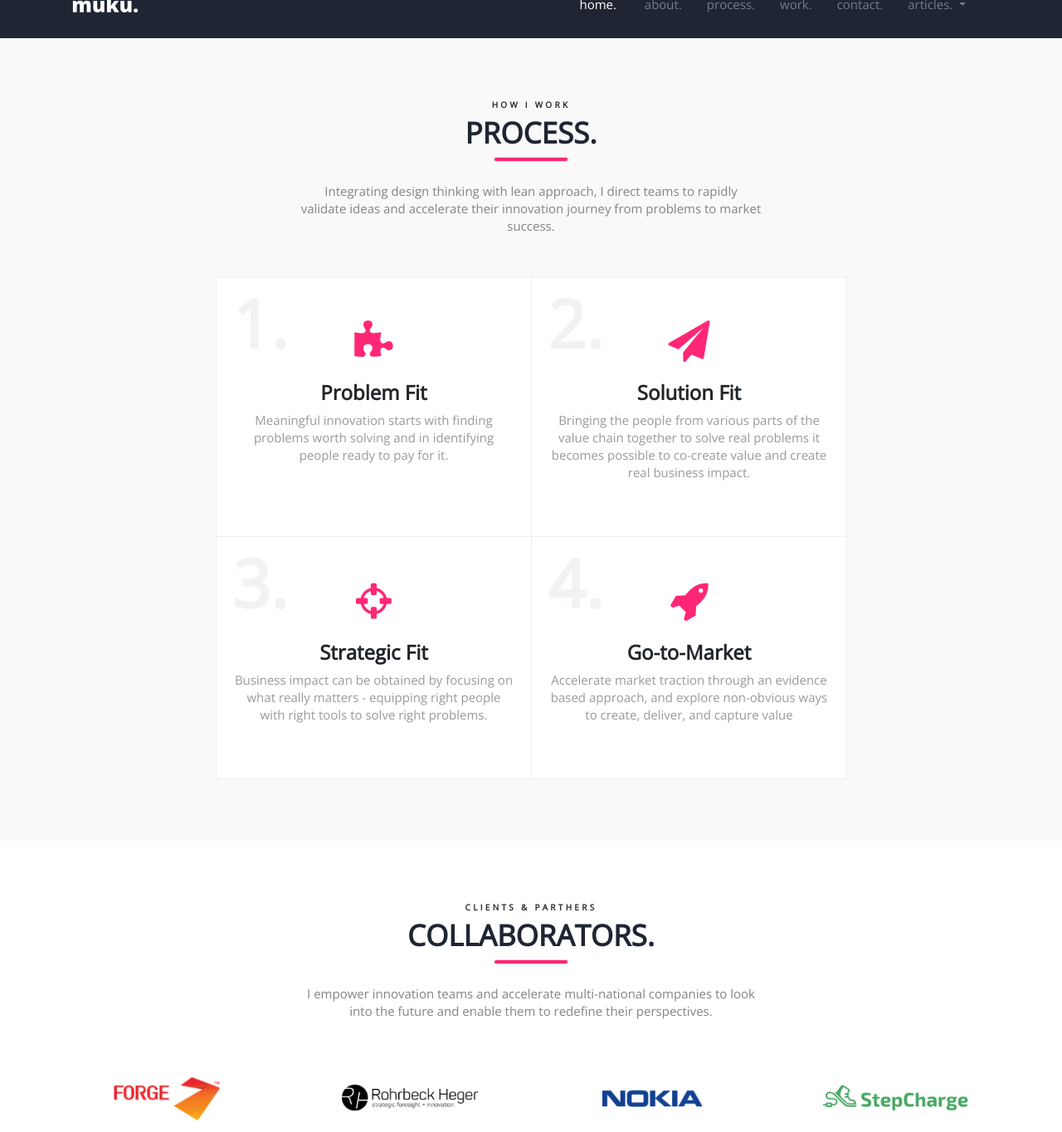
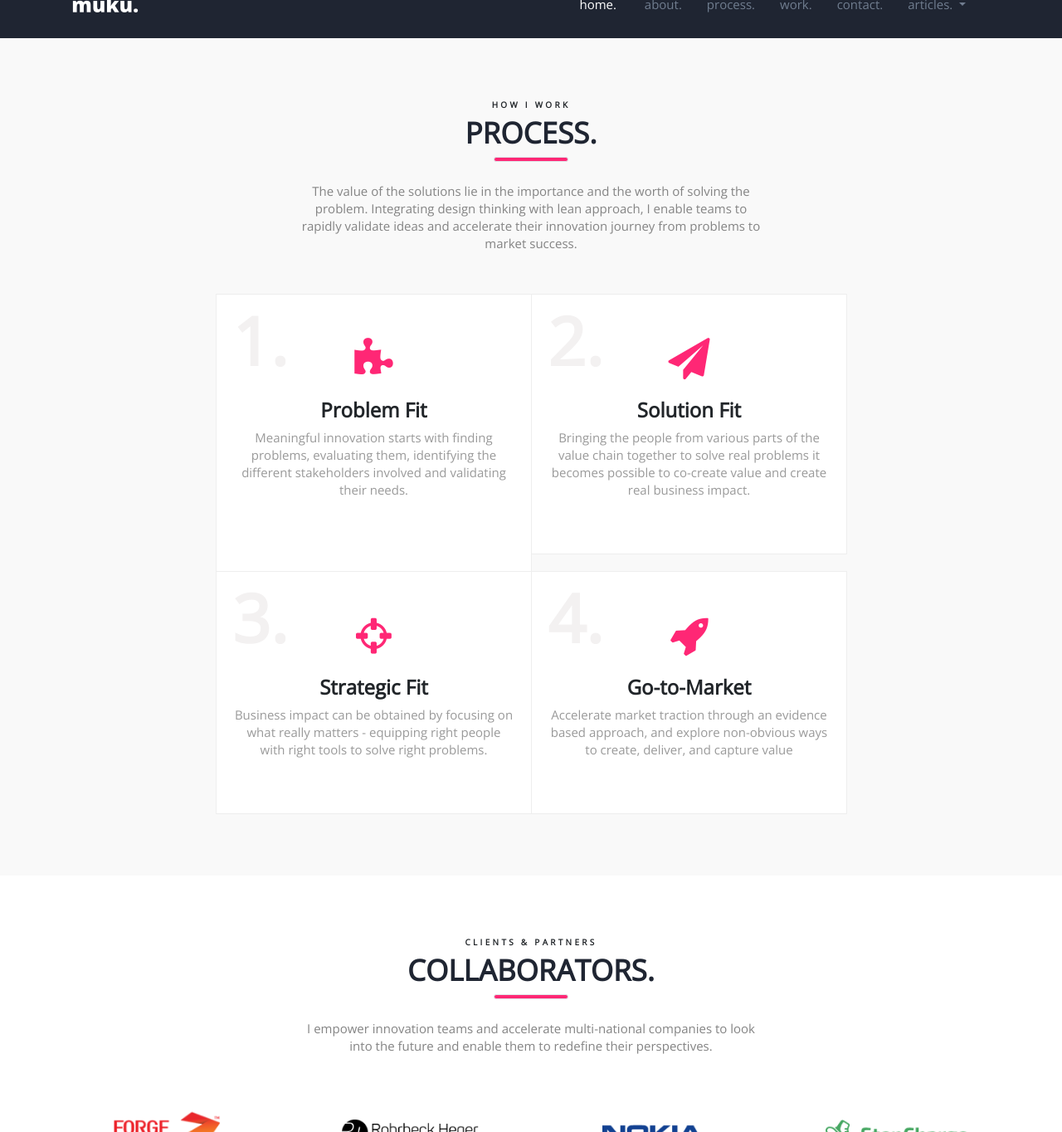
Before and after one commit to mukundkulur/mukundkulur.github.io, a Jekyll site: the page built from index.md, in a window 1280 px wide and 1400 px high, scrolled down 2475 px, cut to the strip 36-1400 px from the top of the window. Shown: the whole strip at 83% size. Built offline with Jekyll 4.4.1, drawn with Linux system fonts in a browser that asks for light colours; nearby versions of some CDN libraries; library files that are not in the unit come from our copies; our own code applies the rules of GitHub Pages for plain Markdown files.

Commit message:
updated maps, text

```diff
--- a/index.md
+++ b/index.md
@@ -187,7 +187,7 @@
 <h4>How I Work</h4>
 <h2>PROCESS.</h2>
 <span class="border"></span>
-<p>Integrating design thinking with lean approach, I direct teams to rapidly validate ideas and accelerate their innovation journey from problems to market success.</p>
+<p>The value of the solutions lie in the importance and the worth of solving the problem. Integrating design thinking with lean approach, I enable teams to rapidly validate ideas and accelerate their innovation journey from problems to market success.</p>
 </div>
 </div>
 </div>
@@ -197,7 +197,7 @@
 <span class="count">1.</span>
 <i class="fa fa-puzzle-piece"></i>
 <h4>Problem Fit</h4>
-<p>Meaningful innovation starts with finding problems worth solving and in identifying people ready to pay for it. <br> <!-- By taking a 360 degree perspective across the whole value chain teams can gain a thorough understanding of their user's journey to further design new opportunities and experiences. -->&nbsp;</p>
+<p> Meaningful innovation starts with finding problems, evaluating them, identifying the different stakeholders involved and validating their needs. <br> <!-- By taking a 360 degree perspective across the whole value chain teams can gain a thorough understanding of their user's journey to further design new opportunities and experiences. -->&nbsp;</p>
 </div>
 </div>
 <div class="col-md-4 col-sm-6 p-0">
@@ -243,7 +243,7 @@
 <div class="row">
 <div class="col">
 <div class="title text-center">
-<h4>Clients & Parthers</h4>
+<h4>Clients & Partners</h4>
 <h2>COLLABORATORS.</h2>
 <span class="border"></span>
 <p>I empower innovation teams and accelerate multi-national companies to look into the future and enable them to redefine their perspectives.</p>
@@ -356,7 +356,7 @@
 <section class="volunteer-table section " id="volunteer">
 <div class="container">
 <div class="row">
-<div class="col">
+<div class="col col-12">
 <div class="title text-center">
 <h4>Learning to lead</h4>
 <h2>VOLUNTEER.</h2>
@@ -392,7 +392,7 @@
 <div class="client-member text-center">
 <div class="client-photo">
 <!-- member photo -->
-<img src="/images/client-logo/3-eia.png" alt="client" class="img-fluid">
+<img src="/images/client-logo/3-EIA.png" alt="volunteer" class="img-fluid">
 <!-- /member photo -->
 </div>
 <!-- member name & designation -->
@@ -404,7 +404,7 @@
 <div class="client-member text-center">
 <div class="client-photo">
 <!-- member photo -->
-<img src="/images/client-logo/4-aiesec.png" alt="client" class="img-fluid">
+<img src="/images/client-logo/4-AIESEC.png" alt="volunteer" class="img-fluid">
 <!-- /member photo -->
 </div>
 <!-- member name & designation -->
@@ -449,10 +449,13 @@
 </div>
 <div class="row">
 <!-- Contact Details -->
-<div class="col-12 col-md-6">
-<div class="map">
+<div class="col-12 col-md-6 col-md-3">
+<div>
 <div id="map">
-<div class="mapouter"><div class="gmap_canvas"><iframe width="600" height="500" id="gmap_canvas" src="https://maps.google.com/maps?q=78%20kavya%20fort%2C%20east%20lokamanya%20street%20rspuram%20coimbatore&t=&z=13&ie=UTF8&iwloc=&output=embed" frameborder="0" scrolling="no" marginheight="0" marginwidth="0"></iframe><a href="https://www.crocothemes.net">wordpress themes by crocothemes.net</a></div><style>.mapouter{text-align:right;height:500px;width:600px;}.gmap_canvas {overflow:hidden;background:none!important;height:370px;width:550px;}</style></div>
+<div class="mapouter"><div class="gmap_canvas">
+<iframe id="gmap_canvas" src="https://maps.google.com/maps?q=78%20kavya%20fort%2C%20east%20lokamanya%20street%20rspuram%20coimbatore&t=&z=13&ie=UTF8&iwloc=&output=embed" frameborder="0" scrolling="no" marginheight="0" marginwidth="0"></iframe>
+</div>
+</div>
 </div>
 </div>
 
--- a/style.css
+++ b/style.css
@@ -981,11 +981,26 @@
 
 .map {
     position: relative;
+    border: red solid 1px;
 }
 
 .map #map {
     height: 400px;
     color: white;
+
+}
+
+.mapouter{
+    text-align:right;
+    height:87.5%;
+    width:auto;
+}
+
+.gmap_canvas #gmap_canvas{
+    overflow:hidden;
+    background:none!important;
+    height:100%;
+    width:100%;
 }
 
 .contact-meta-block {
```
Also changed, not shown: 2 other files.
